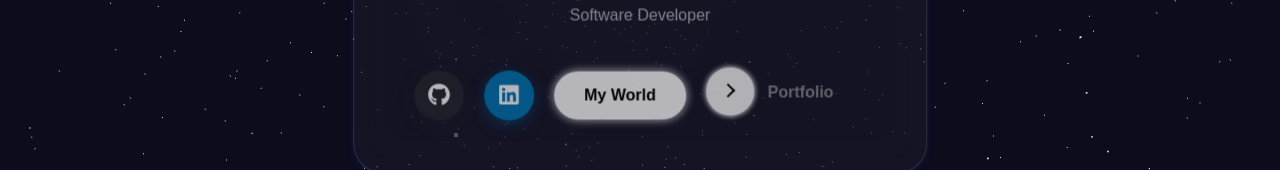
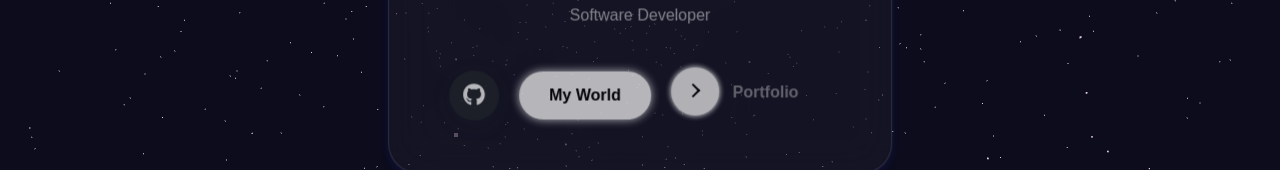
Before and after one commit to abdur28/3D_portfolio, a React (Vite) app: page / in a window 1280 px wide. Shown: the part 449-619 px from the top of the page. Built offline with nearby package versions, Linux system fonts and the light colour scheme; a web font is replaced by a local one.

Commit message:
updated home page

```diff
--- a/src/components/portfolio/about/About.jsx
+++ b/src/components/portfolio/about/About.jsx
@@ -53,7 +53,7 @@ const About = () => {
   const paragraphs = [
     "At the intersection of robotics and software development, I've built a unique career that bridges virtual and physical worlds. As a Mechatronics engineer and software developer, I create systems where code transforms into real-world motion and intelligence. This fusion of disciplines allows me to approach problems with a rare perspective—seeing both the code that drives systems and the mechanical realities they must navigate.",
 
-    "My journey began with a fascination for how things work, which evolved into building robots while simultaneously mastering the full software stack—from crafting immersive 3D experiences with Three.js to architecting complex backends with Node.js and Flask. This dual expertise became particularly valuable when founding Residity, where my mechanical understanding of physical spaces informed how we digitally represent properties and automate real estate processes.",
+    "My journey began with a fascination for how things work, which evolved into building robots while simultaneously mastering the full software stack—from crafting immersive 3D experiences with Three.js to architecting complex backends with Node.js, React, React Native, and Flask. This dual expertise became particularly valuable when founding Residity, where my mechanical understanding of physical spaces informed how we digitally represent properties and automate real estate processes.",
 
     "Beyond technical skills, I thrive on the creative challenge of transforming abstract problems into elegant solutions. Whether designing APIs that handle millions of requests, optimizing databases for lightning-fast property searches, or programming robotic systems that interact with their environment, I apply the same methodical approach: understand the core challenge, design an adaptable architecture, and implement with precision and foresight. This blend of creativity, technical depth, and cross-disciplinary knowledge enables me to build solutions others might not envision."
   ];
--- a/src/pages/Home.jsx
+++ b/src/pages/Home.jsx
@@ -36,14 +36,14 @@ const Home = () => {
             </a>
 
             {/* LinkedIn Button */}
-            <a href="https://www.linkedin.com/in/abdurrahman-idris" target="_blank" rel="noopener noreferrer" className="button-link">
+            {/* <a href="https://www.linkedin.com/in/abdurrahman-idris" target="_blank" rel="noopener noreferrer" className="button-link">
               <button className="icon-btn linkedin-btn">
                 <svg className="svgIcon" viewBox="0 0 448 512" height="1.4em" xmlns="http://www.w3.org/2000/svg">
                   <path d="M416 32H31.9C14.3 32 0 46.5 0 64.3v383.4C0 465.5 14.3 480 31.9 480H416c17.6 0 32-14.5 32-32.3V64.3c0-17.8-14.4-32.3-32-32.3zM135.4 416H69V202.2h66.5V416zm-33.2-243c-21.3 0-38.5-17.3-38.5-38.5S80.9 96 102.2 96c21.2 0 38.5 17.3 38.5 38.5 0 21.3-17.2 38.5-38.5 38.5zm282.1 243h-66.4V312c0-24.8-.5-56.7-34.5-56.7-34.6 0-39.9 27-39.9 54.9V416h-66.4V202.2h63.7v29.2h.9c8.9-16.8 30.6-34.5 62.9-34.5 67.2 0 79.7 44.3 79.7 101.9V416z"></path>
                 </svg>
                 <span className="text">LinkedIn</span>
               </button>
-            </a>
+            </a> */}
 
                         {/* World Button */}
             <Link to='/world' className="button-link">
```
